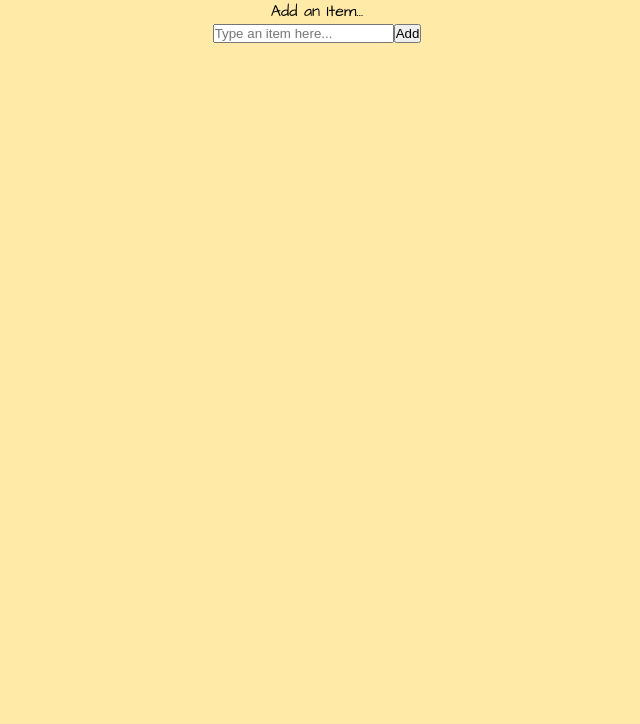
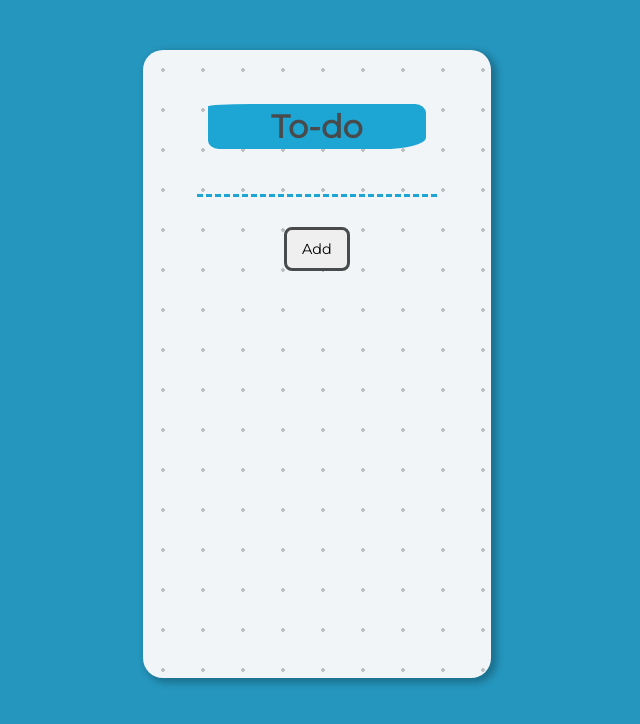
Before and after one commit to aseemchopra25/react-todo, a React (Create React App) app: page / in a window 1280 px wide. Shown: the top 724 px of the page, without its empty margins (323-963 px from the left). Built offline with nearby package versions, Linux system fonts and the light colour scheme.

Commit message:
✨ added containers

```diff
--- a/src/App.css
+++ b/src/App.css
@@ -1,4 +1,4 @@
-@import url('https://fonts.googleapis.com/css?family=Architects+Daughter&display=swap');
+@import url('https://fonts.googleapis.com/css?family=Montserrat&display=swap');
 
 * {
     margin: 0;
@@ -7,14 +7,14 @@
 }
 
 body {
-    background-color: #FFEAA7;
-    font-family: "Architects Daughter", sans-serif;
+    background-color: #2596be;
+    font-family: "Montserrat", sans-serif;
     text-align: center;
 }
 
 .todolist {
     margin: 50px auto;
-    padding: 16px;
+    padding: 24px;
     min-height: 580px;
     max-width: 300px;
     background-color: #f1f5f8;
@@ -33,7 +33,7 @@ body {
 .heading h1 {
     width: 60%;
     margin-top: 30px;
-    background-color: #fdc66e;
+    background-color: #1DA5D4;
     border-radius: 10px;
     border-radius: 20% 5% 20% 5%/5% 20% 25% 20%;
     padding: 0.2rem 1.2rem;
@@ -46,9 +46,9 @@ body {
 
 .todolist input {
     border: 0;
-    border-bottom: 3px dashed #fdcb6e;
+    border-bottom: 3px dashed #1DA5D4;
     background-color: transparent;
-    font-family: "Architects Daughter", sans-serif;
+    font-family: "Montserrat", sans-serif;
     font-size: 1.3rem;
     padding: 10px 15px;
     width: 70%;
@@ -60,7 +60,7 @@ body {
     border: 3px solid hsl(198, 1%, 29%);
     border-radius: 8px;
     padding: 10px 15px;
-    font-family: "Architects Daughter", sans-serif;
+    font-family: "Montserrat", sans-serif;
     font-size: 0.9rem;
 }
 
--- a/src/App.js
+++ b/src/App.js
@@ -1,87 +1,54 @@
-import React, {Component} from 'react';
-import { useState } from 'react';
-import './App.css'
-class App extends Component{
-  constructor(props){
-    super(props);
+import React, { useState } from 'react';
+import TodoItem from "./components/ItemX";
+import './App.css';
+import ItemX from './components/ItemX';
 
-    this.state={
-      newItem:"",
-      list:[]
-    }
+function App() {
+    const [input, setInput] = useState("");
+    const [items, setItems] = useState([]);
+
+    function addItem(event) {
+        setItems(prevData => {
+            return [...prevData, input];
+        });
+
+        setInput("");
     }
 
-  updateInput(key,value){
-    //update react state
-    this.setState({
-      [key]:value
+    function removeItem(id) {
+        setItems(prevData => {
+            return prevData.filter((item, index) => {
+                return index !== id;
+            })
         });
     }
-  addItem(){
-    //create item with unique id
-    const newItem={
-      id: 1+Math.random(),
-      value: this.state.newItem.slice()
 
-    };
-    //copy of current list of items
-
-     const list=[...this.state.list];
-
-     //add new item
-     list.push(newItem)
-
-     //update state with new list and reset
-
-     this.setState({
-       list,
-       newItem:""
-     })
-
-  }
-  deleteItem(id){
-    //copy current list of items
-    const list = [...this.state.list];
-    //filter deleted item
-    const updatedList = list.filter(item => item.id !== id);
-
-    this.setState({ list: updatedList});
-  }
-  render(){
-    return(
-      <div className="App">
-        <div>
-          Add an Item...
-          <br/>
+    return (
+      <div className="todolist">
+          <div className="heading">
+              <h1 className="title">To-do</h1>
+          </div>
               <input
                   type="text"
-            placeholder="Type an item here..."
-            value={this.state.newItem}
-            onChange={e => this.updateInput("newItem", e.target.value)}
+                  value={input}
+                  onChange={(event) => {setInput(event.target.value)}}
               />
-          <button
-            onClick={() => this.addItem()}
-          >
-            Add
-          </button>
-          <br/>
+              <button onClick={addItem}>Add</button>
+
+          <div className="items">
             <ul>
-            {this.state.list.map(item => {
-              return(
-                <li key={item.id}>
-                  {item.value}
-                  <button
-                    onClick={() => this.deleteItem(item.id)}
-                  >
-                    X
-                  </button>
-                </li>
-              )
-            })}
+                {items.map((item, index) => (
+                    <ItemX
+                        key={index}
+                        id={index}
+                        item={item}
+                        onCheck={removeItem}
+                    />
+                ))}
             </ul>
           </div>
       </div>
     );
 }
-}
+
 export default App;
```
Lines whose indentation alone changed are shown as unchanged.
